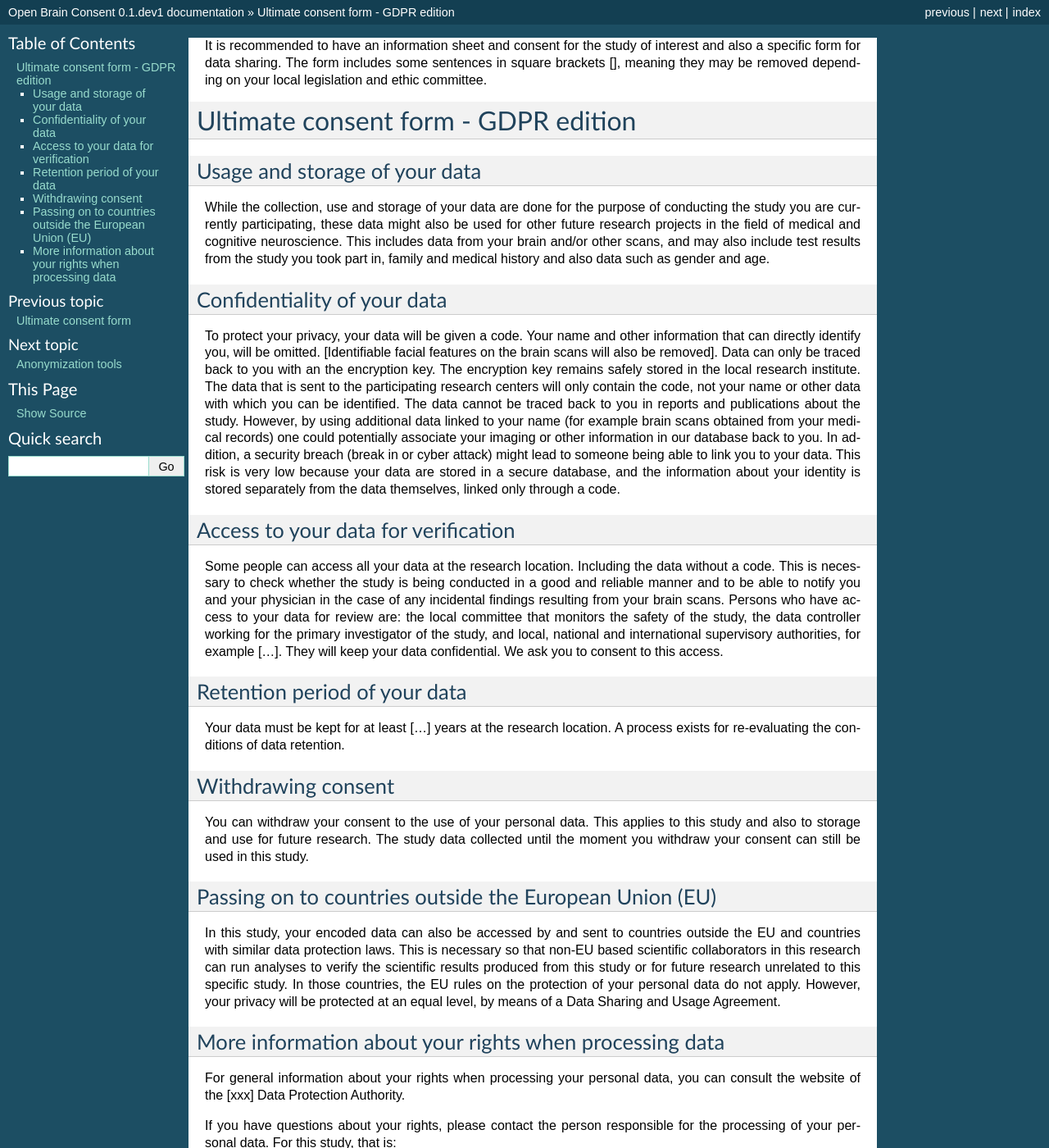
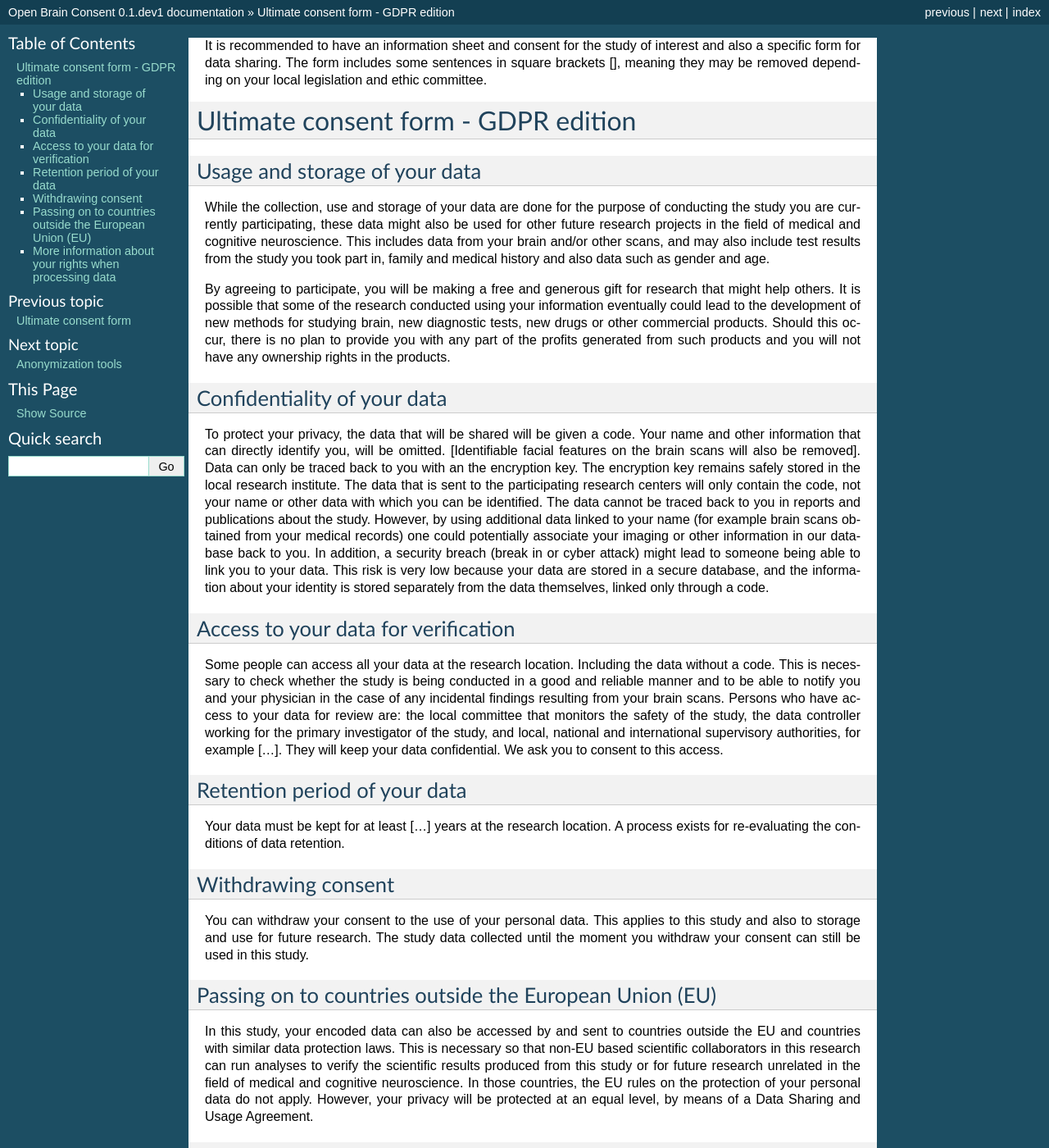
Before and after one commit to con/open-brain-consent, a Sphinx documentation site: the page built from docs/source/ultimate_gdpr.rst, in a window 1280 px wide and 1400 px high. Shown: the whole window at 82% size. Built offline with Sphinx 7.4.7, drawn with Linux system fonts in a browser that asks for light colours.

Commit message:
putting back commercial stuff

```diff
--- a/docs/source/ultimate_gdpr.rst
+++ b/docs/source/ultimate_gdpr.rst
@@ -10,9 +10,11 @@ Usage and storage of your data
 ______________________________
 While the collection, use and storage of your data are done for the purpose of conducting the study you are currently participating, these data might also be used for other future research projects in the field of medical and cognitive neuroscience. This includes data from your brain and/or other scans, and may also include test results from the study you took part in, family and medical history and also data such as gender and age.
 
+By agreeing to participate, you will be making a free and generous gift for research that might help others.  It is possible that some of the research conducted using your information eventually could lead to the development of new methods for studying brain, new diagnostic tests, new drugs or other commercial products. Should this occur, there is no plan to provide you with any part of the profits generated from such products and you will not have any ownership rights in the products.
+
 Confidentiality of your data
 ____________________________
-To protect your privacy, your data will be given a code. Your name and other information that can directly identify you, will be omitted. [Identifiable facial features on the brain scans will also be removed]. Data can only be traced back to you with an the encryption key. The encryption key remains safely stored in the local research institute. The data that is sent to the participating research centers will only contain the code, not your name or other data with which you can be identified. The data cannot be traced back to you in reports and publications about the study. However, by using additional data linked to your name (for example brain scans obtained from your medical records) one could potentially associate your imaging or other information in our database back to you. In addition, a security breach (break in or cyber attack) might lead to someone being able to link you to your data. This risk is very low because your data are stored in a secure database, and the information about your identity is stored separately from the data themselves, linked only through a code.
+To protect your privacy, the data that will be shared will be given a code. Your name and other information that can directly identify you, will be omitted. [Identifiable facial features on the brain scans will also be removed]. Data can only be traced back to you with an the encryption key. The encryption key remains safely stored in the local research institute. The data that is sent to the participating research centers will only contain the code, not your name or other data with which you can be identified. The data cannot be traced back to you in reports and publications about the study. However, by using additional data linked to your name (for example brain scans obtained from your medical records) one could potentially associate your imaging or other information in our database back to you. In addition, a security breach (break in or cyber attack) might lead to someone being able to link you to your data. This risk is very low because your data are stored in a secure database, and the information about your identity is stored separately from the data themselves, linked only through a code.
 
 Access to your data for verification
 ____________________________________
@@ -28,7 +30,7 @@ You can withdraw your consent to the use of your personal data. This applies to
 
 Passing on to countries outside the European Union (EU)
 _______________________________________________________
-In this study, your encoded data can also be accessed by and sent to countries outside the EU and countries with similar data protection laws. This is necessary so that non-EU based scientific collaborators in this research can run analyses to verify the scientific results produced from this study or for future research unrelated to this specific study. In those countries, the EU rules on the protection of your personal data do not apply. However, your privacy will be protected at an equal level, by means of a Data Sharing and Usage Agreement.
+In this study, your encoded data can also be accessed by and sent to countries outside the EU and countries with similar data protection laws. This is necessary so that non-EU based scientific collaborators in this research can run analyses to verify the scientific results produced from this study or for future research unrelated in the field of medical and cognitive neuroscience. In those countries, the EU rules on the protection of your personal data do not apply. However, your privacy will be protected at an equal level, by means of a Data Sharing and Usage Agreement.
 
 More information about your rights when processing data
 _______________________________________________________
```
